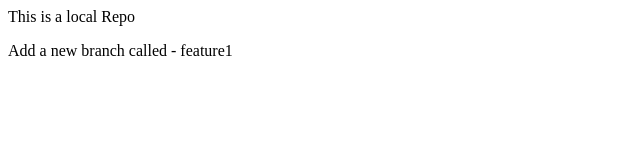
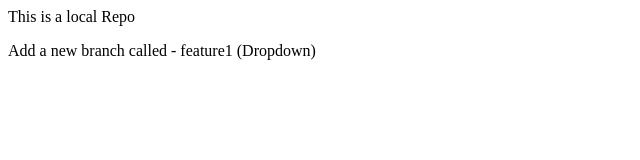
Before and after one commit to Spandan07-notabot/LocalRepo, a plain HTML site: page index.html in a window 1280 px wide. Shown: the full height of the page, 0-640 px from the left. Drawn offline with Linux system fonts and the light colour scheme.

Commit message:
Add Dropdown

```diff
--- a/index.html
+++ b/index.html
@@ -1,2 +1,2 @@
 <p>This is a local Repo</p>
-<p>Add a new branch called - feature1</p>
+<p>Add a new branch called - feature1 (Dropdown)</p>
```
